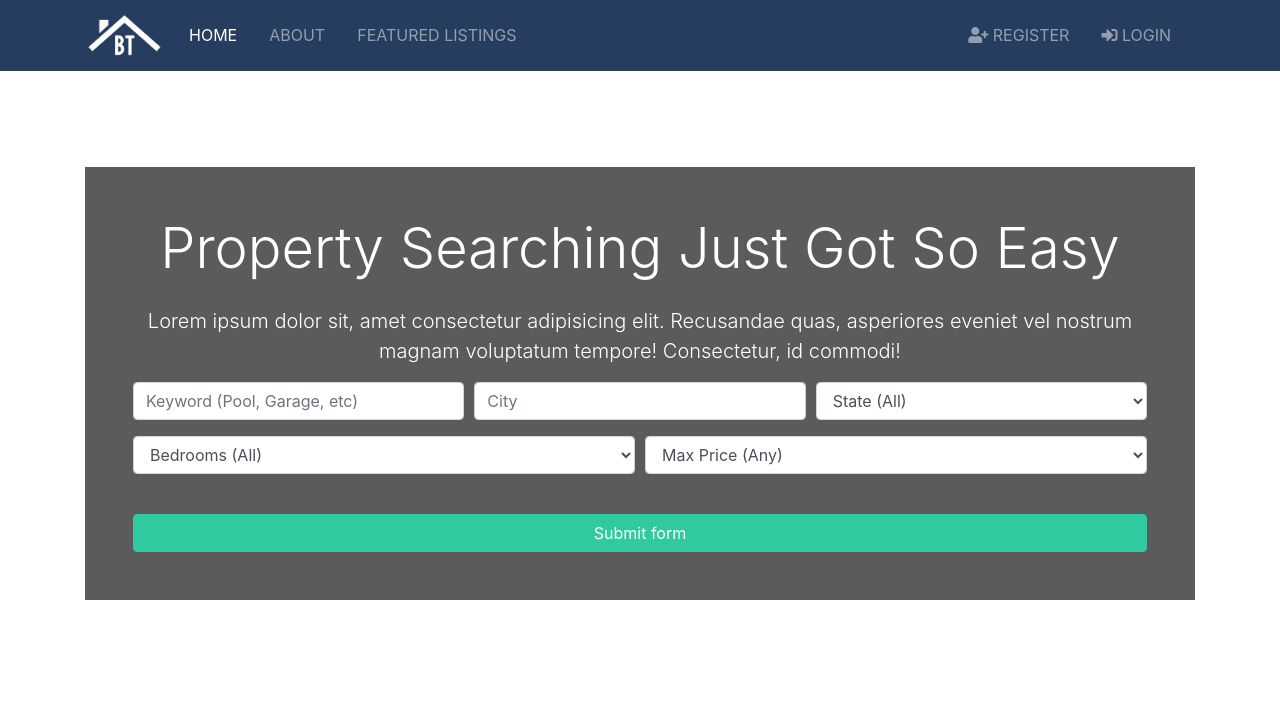
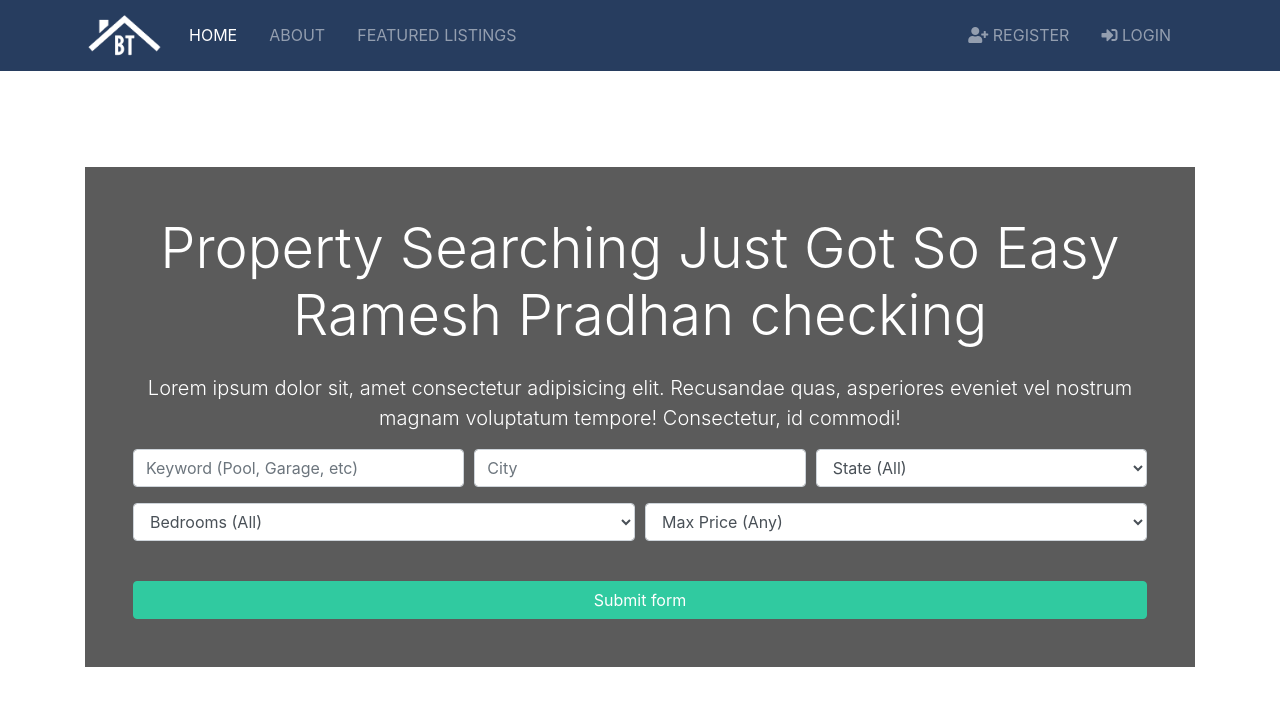
Before and after one commit to bhuwanpandeya/real_estate, a Django app: page / in a window 1280 px wide. Shown: the part 57-764 px from the top of the page. Run offline with Django 3.2, Linux system fonts and the light colour scheme; some libraries are stand-ins or nearby versions.

Commit message:
Ramesh edited index.html file

```diff
--- a/templates/pages/index.html
+++ b/templates/pages/index.html
@@ -7,6 +7,7 @@
             <div class="overlay p-5">
               <h1 class="display-4 mb-4">
                 Property Searching Just Got So Easy
+                Ramesh Pradhan checking
               </h1>
               <p class="lead">Lorem ipsum dolor sit, amet consectetur adipisicing elit. Recusandae quas, asperiores eveniet vel nostrum magnam
                 voluptatum tempore! Consectetur, id commodi!</p>
```
